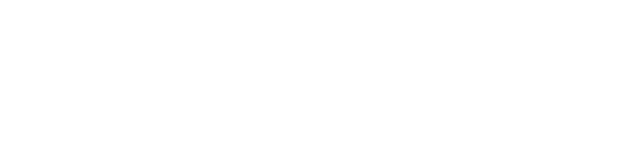
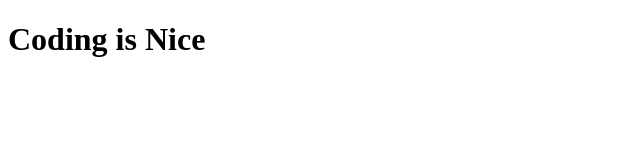
Before and after one commit to misheckL/mest_class2024_git3, a plain HTML site: page index.html in a window 1280 px wide. Shown: the whole page, without its empty margins (0-640 px from the left). Drawn offline with Linux system fonts and the light colour scheme.

Commit message:
Added H1

```diff
--- a/index.html
+++ b/index.html
@@ -2,6 +2,6 @@
 <html>
     <title>Hello World</title>
     <body>
-
+      <h1>Coding is Nice</h1>
     </body>
 </html>
```
